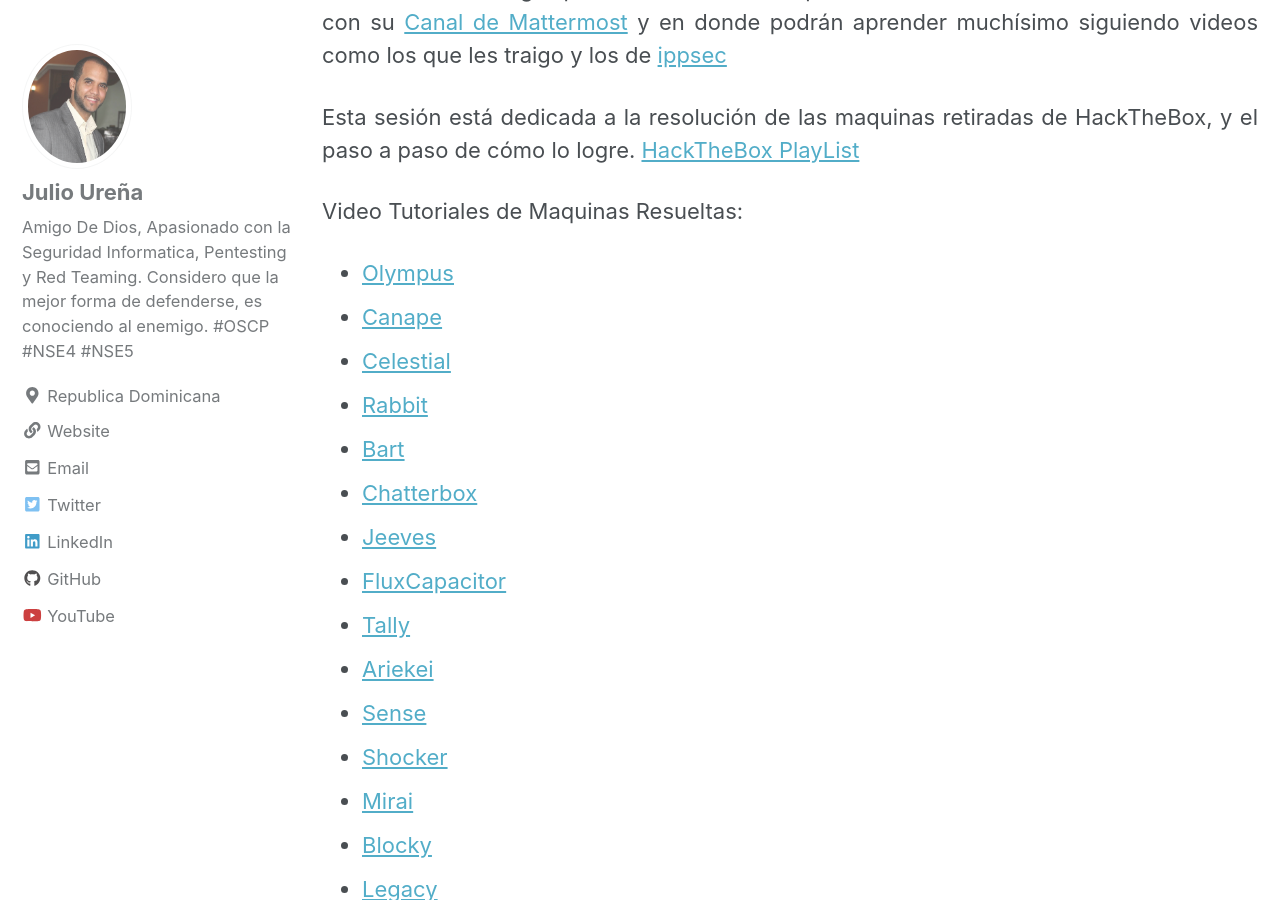
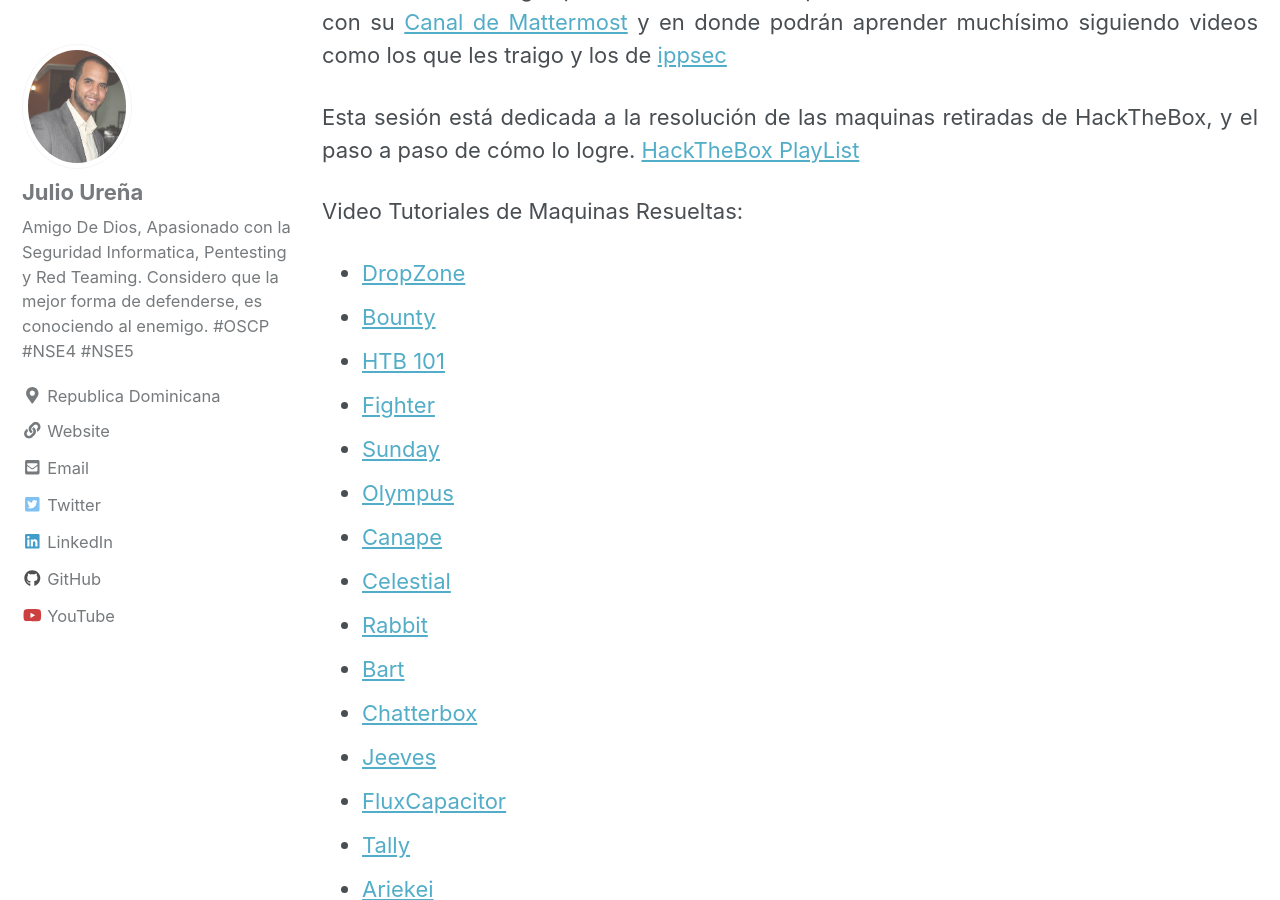
Before and after one commit to juliourena/juliourena.github.io, a Jekyll site: the page built from _posts/2018-6-19-HackTheBox.md, in a window 1280 px wide and 900 px high, scrolled down 388 px. Built offline with Jekyll 4.4.1, drawn with Linux system fonts in a browser that asks for light colours; nearby versions of some CDN libraries.

Commit message:
Added HTB videos

```diff
--- a/_posts/2018-6-19-HackTheBox.md
+++ b/_posts/2018-6-19-HackTheBox.md
@@ -11,6 +11,11 @@ Esta sesión está dedicada a la resolución de las maquinas retiradas de HackTh
 [HackTheBox PlayList]( https://www.youtube.com/watch?v=wNdFMUpc-kM&list=PLXm1FM6zsxpAHycJ8-0pvEsJPYmddzQBJ)
 
 Video Tutoriales de Maquinas Resueltas:
+* [DropZone](https://www.youtube.com/watch?v=0MjtpBtfes0)
+* [Bounty](https://www.youtube.com/watch?v=V5DO0UlBLHQ)
+* [HTB 101](https://www.youtube.com/watch?v=t7P9zo3xorE)
+* [Fighter](https://www.youtube.com/watch?v=h1dnYkmj-yA)
+* [Sunday](https://www.youtube.com/watch?v=2Uho6Md3wcw)
 * [Olympus](https://youtu.be/prKsyZrygzQ)
 * [Canape](https://youtu.be/HLi-3fdG1NY)
 * [Celestial](https://youtu.be/6R4xX_SfSdA)
```
